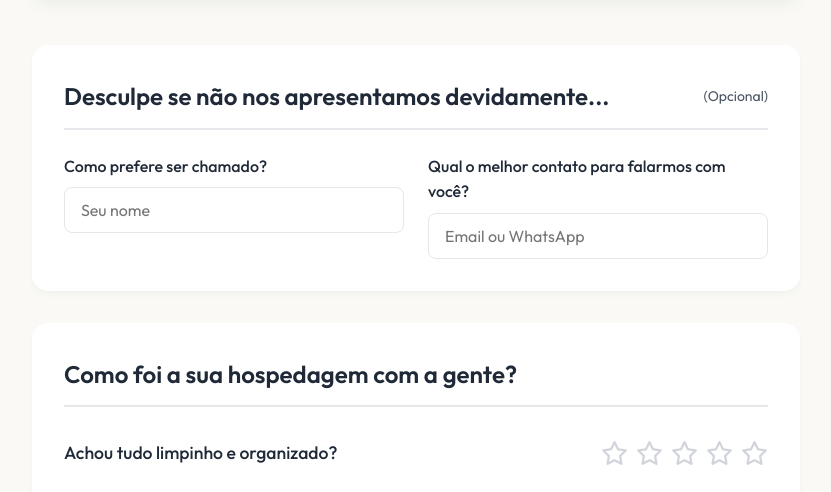
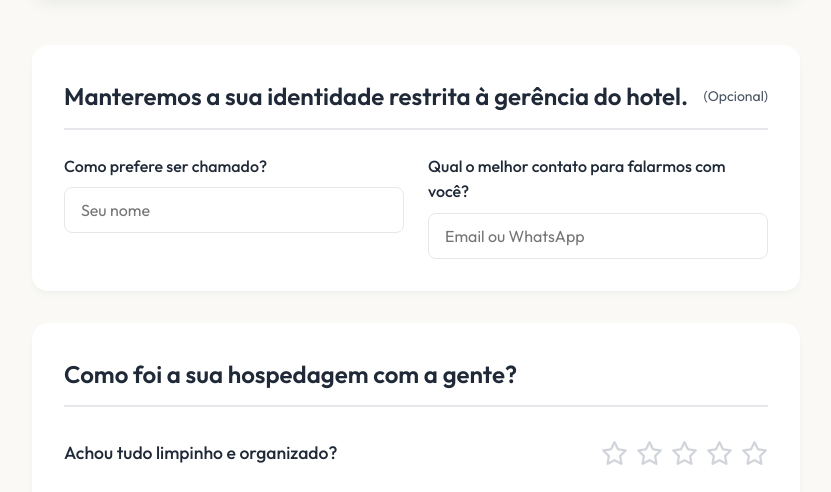
Before and after one commit to geraldo-solar/pesquisadesatisfacao, a website: page index.html in a window 1280 px wide. Shown: the part 304-796 px from the top of the page, without its empty margins (224-1055 px from the left). Drawn offline with Linux system fonts and the light colour scheme.

Commit message:
Update identification section title for privacy focus

```diff
--- a/index.html
+++ b/index.html
@@ -32,7 +32,8 @@
         <form id="evaluationForm" class="evaluation-form">
             <!-- Seção de Identificação (Opcional) -->
             <section class="form-section">
-                <h2>Desculpe se não nos apresentamos devidamente... <span class="optional">(Opcional)</span></h2>
+                <h2>Manteremos a sua identidade restrita à gerência do hotel. <span class="optional">(Opcional)</span>
+                </h2>
                 <div class="input-group">
                     <div class="input-wrapper">
                         <label for="name">Como prefere ser chamado?</label>
```
